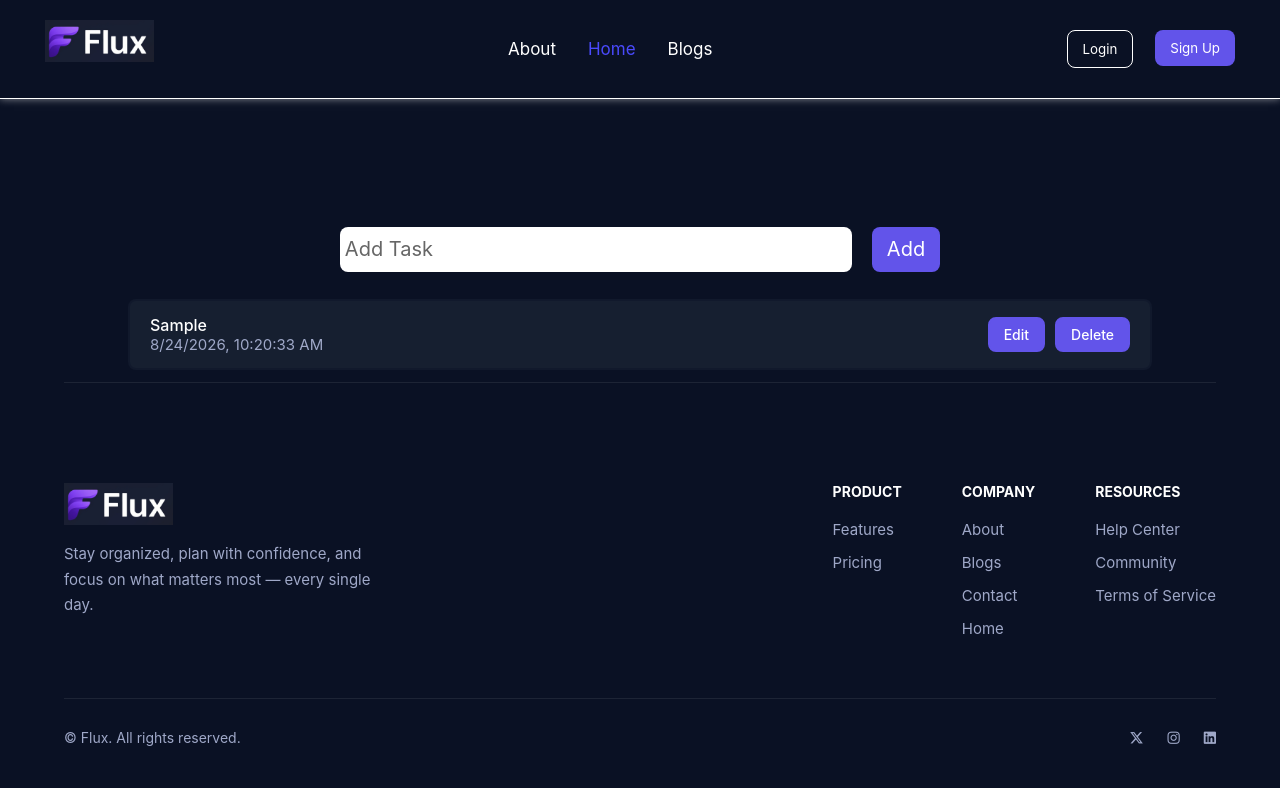
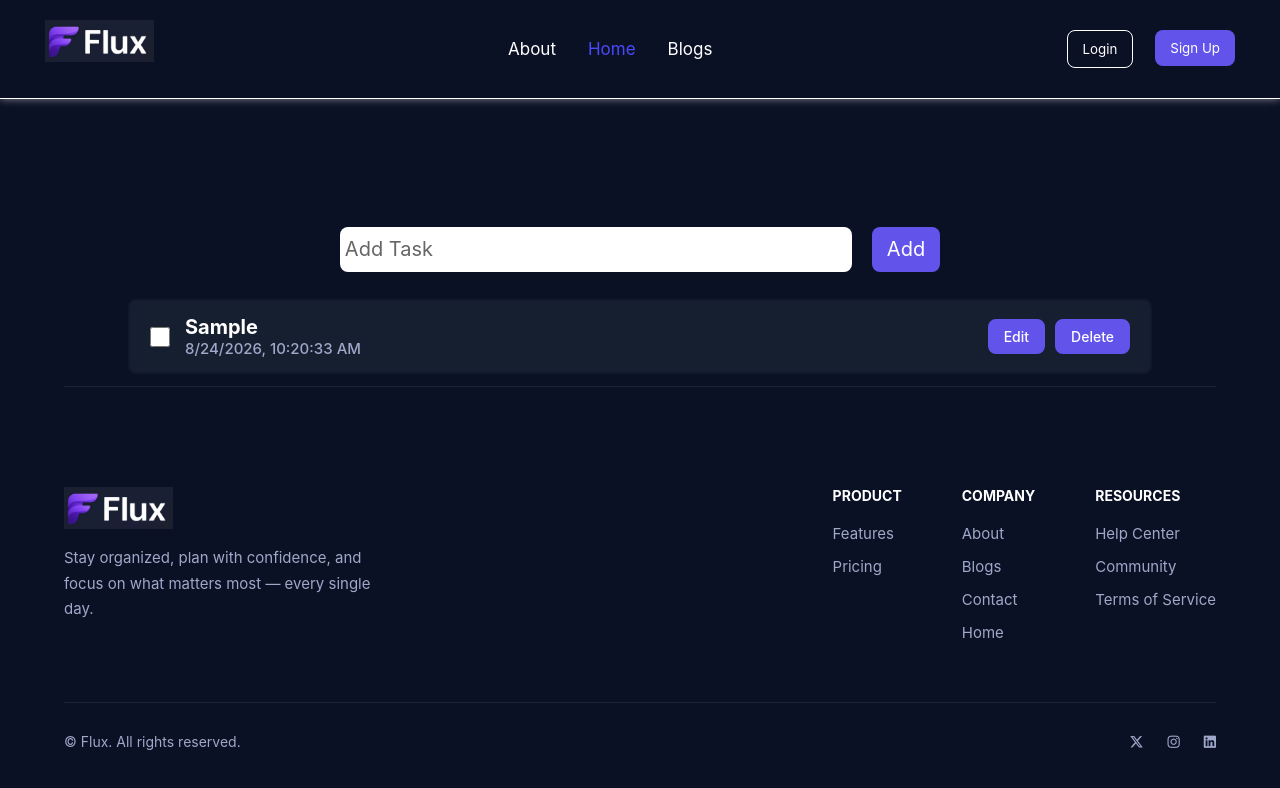
Before and after one commit to hemant01010-bansal/Flux, a React (Vite) app in the folder taskVerse/: page /home in a window 1280 px wide. Both pictures are taken after typing "Sample" into the empty fields and a click on the button "Add". Shown: the top 788 px of the page. Built offline with nearby package versions, Linux system fonts and the light colour scheme.

Commit message:
add a checkbox to find is task completed or not without functionality

```diff
--- a/taskVerse/src/components/TodoList.css
+++ b/taskVerse/src/components/TodoList.css
@@ -20,16 +20,29 @@
     transform: translateY(-2px);
 }
 
+.isCompleteTaskTime{
+    display: flex;
+    gap: 15px;
+}
+
+.isCompleted{
+    width: 20px;
+    height: 20px;
+    cursor: pointer;
+    border-radius: 8px;
+}
+
 .taskValue {
     color: #ffffff;
-    font-size: 16px;
-    font-weight: 500;
+    font-size: 20px;
+    font-weight: 700;
     padding-right: 15px;
 }
 
 .time_date{
     color: #9fa8c8;
     font-size: 15px;
+    font-weight: 500;
 }
 
 .buttons {
--- a/taskVerse/src/components/TodoList.jsx
+++ b/taskVerse/src/components/TodoList.jsx
@@ -20,6 +20,13 @@ function TodoList({todo, onDelete, onEdit}){
     return(
         <>
         <div className="task">
+            <div className="isCompleteTaskTime">
+                {/* checkbox to ask is task completed or not */}
+                <div style={{display: "flex", justifyContent: "center", alignItems: "center"}}>
+                    {/* when we use curly braces then we tell react to come out of html and enter to js and yellow curly braces is object which contains key value pair of css which is converted into css */}
+                    <input type="checkbox" className="isCompleted"/>
+                </div>
+
                 <div>
                     {/* ternary operator */}
                     {/* show input field if user is editing task otherwise show task value */}
@@ -33,9 +40,12 @@ function TodoList({todo, onDelete, onEdit}){
                         ( <div className="taskValue">
                             <p>{todo.task}</p>
                         </div> )}
+
                     {/* show date and time when task is added */}
                     <p className="time_date">{todo.id}</p>
                 </div>
+            </div>
+
             <div className="buttons">
                 <button onClick={handleEditClick}>
                     {isEditing ? "Save" : "Edit"}
```
Lines whose indentation alone changed are shown as unchanged.
